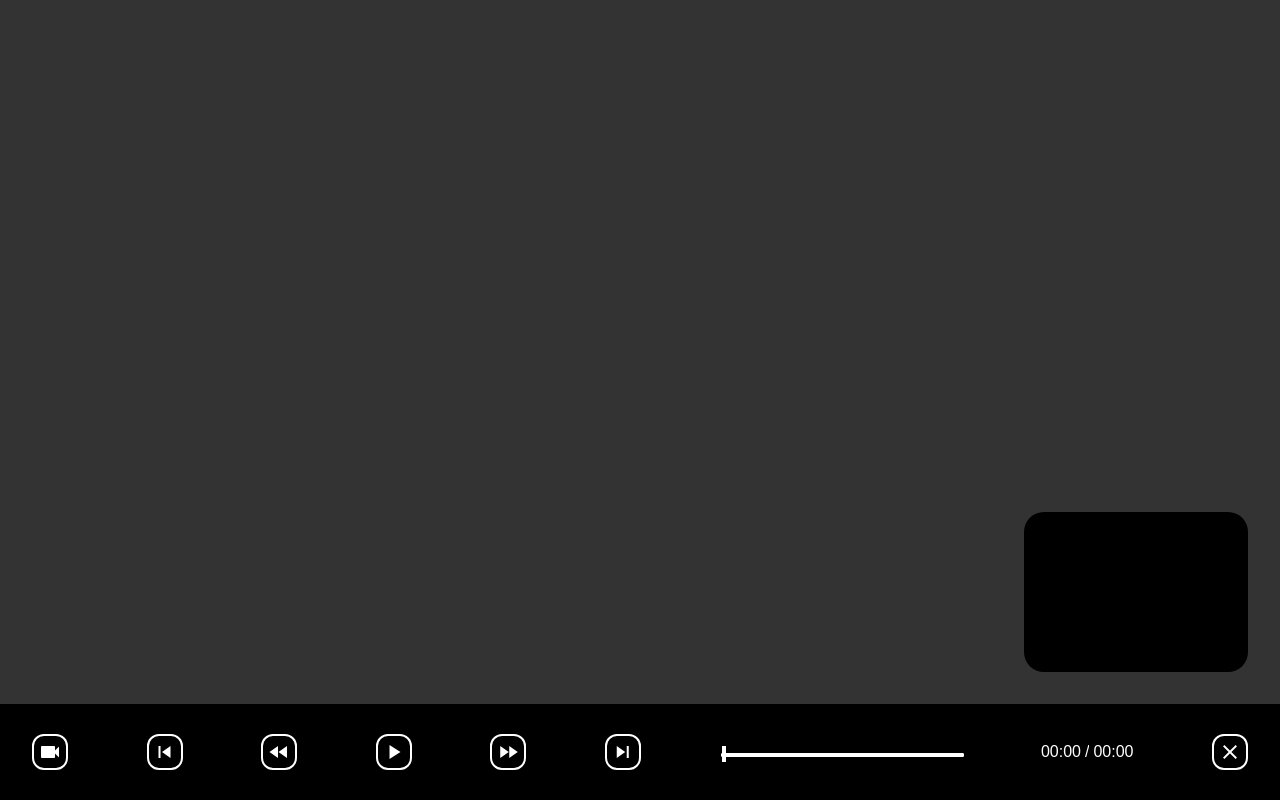
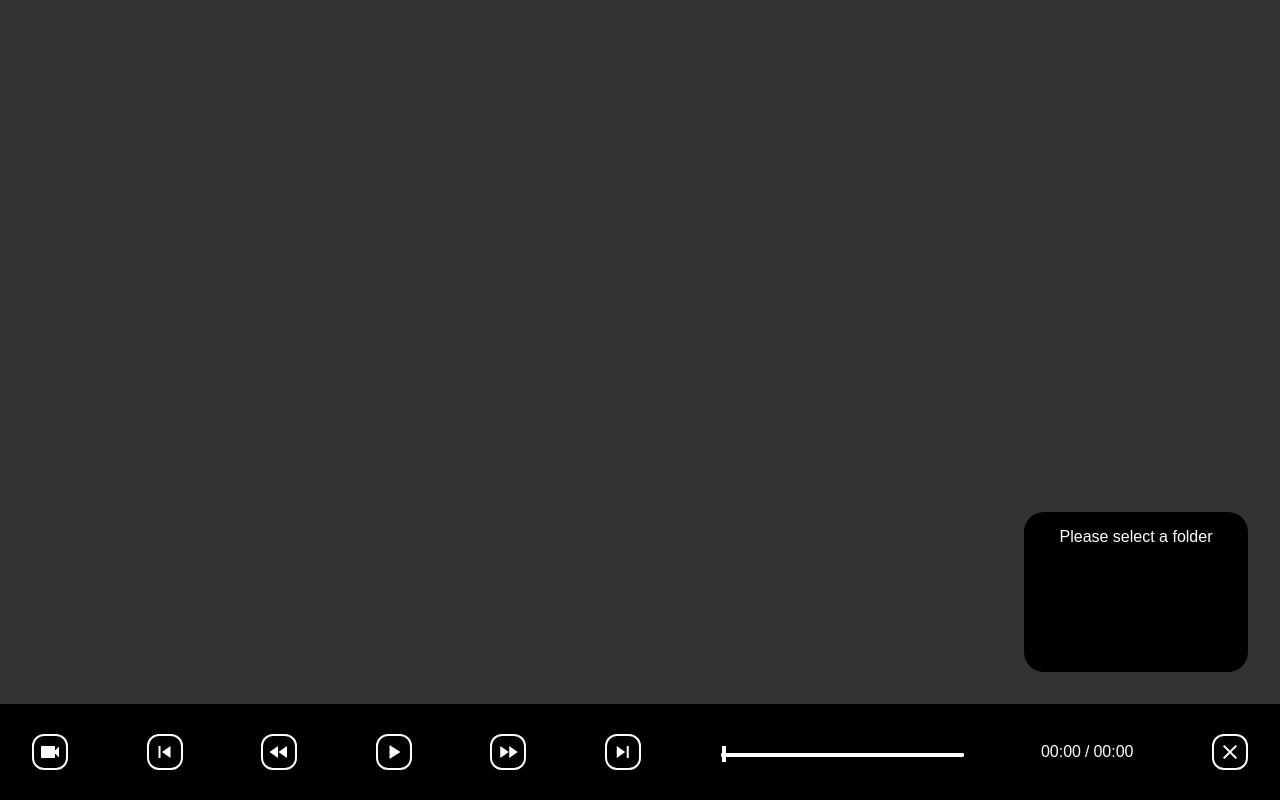
Before and after one commit to ly2xing/tess, an Angular app: page / in a window 1280 px wide. Both pictures are taken after a click on the button "chevron_left". Built offline with nearby package versions, Linux system fonts and the light colour scheme.

Commit message:
added empty message in file selector

```diff
--- a/src/app/components/file-selector/file-selector.component.html
+++ b/src/app/components/file-selector/file-selector.component.html
@@ -1,4 +1,7 @@
 <div class="tess-file-selector">
+  <div class="tess-file-selector__empty" *ngIf="!files || files.length === 0">
+    <span>Please select a folder</span>
+  </div>
   <span
     class="tess-file-selector__file"
     *ngFor="let file of files"
--- a/src/app/components/file-selector/file-selector.component.sass
+++ b/src/app/components/file-selector/file-selector.component.sass
@@ -1,6 +1,7 @@
 @import '../../../variables'
 
 .tess-file-selector
+  height: 100%
   width: 100%
   text-align: center
   &__file
@@ -13,3 +14,10 @@
   .current
     background-color: white
     color: black
+  &__empty
+    height: 100%
+    color: white
+    font-family: sans-serif
+    display: flex
+    align-items: center
+    justify-content: center
```
